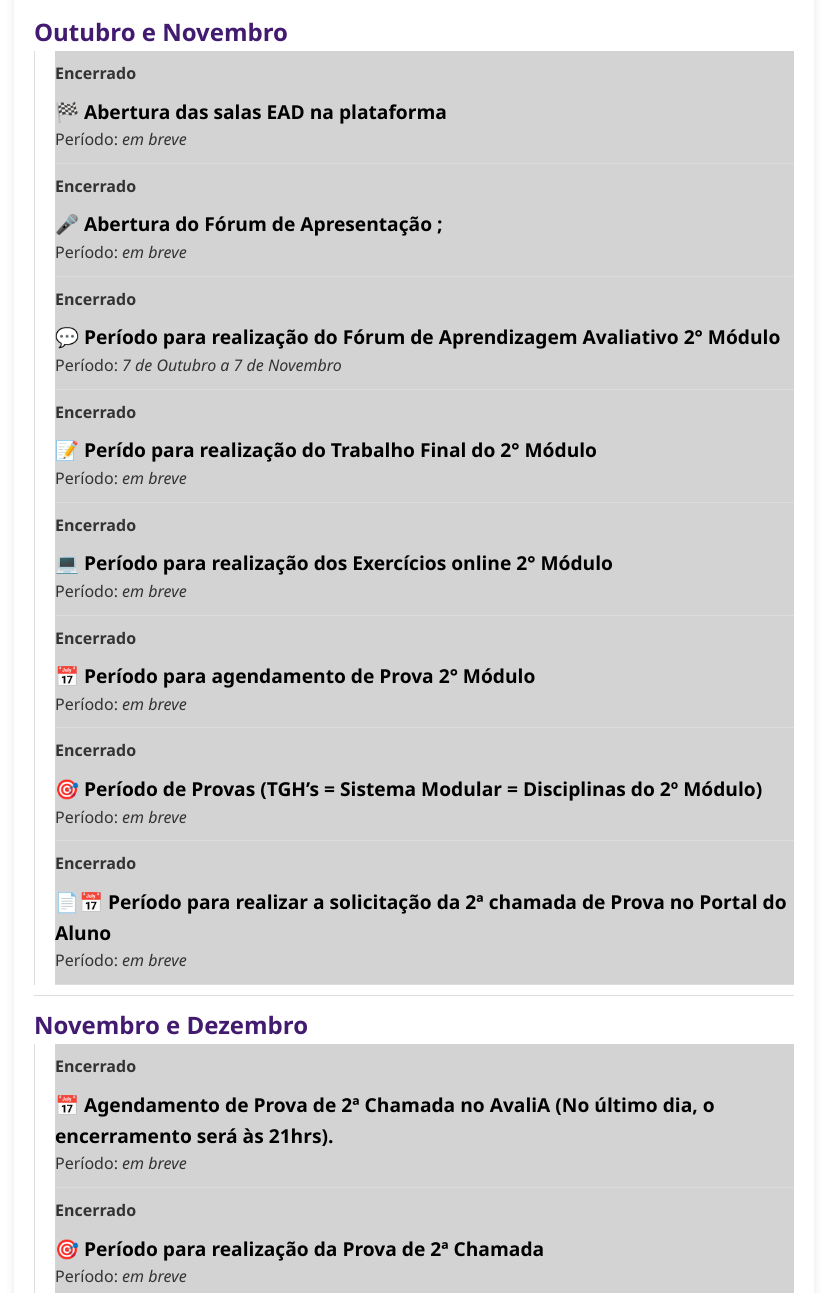
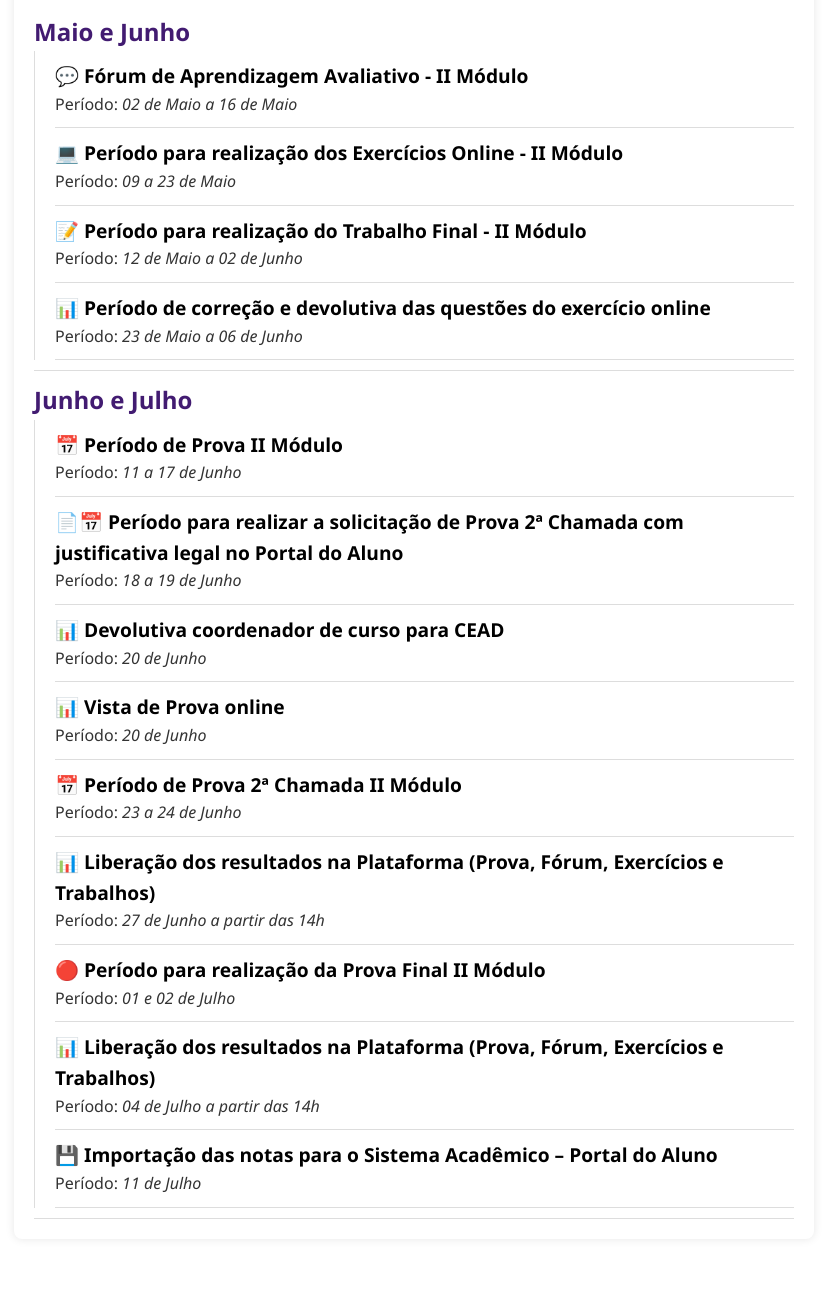
Before and after one commit to avauniceplac/2_MODULO_2025, a plain HTML site: page index.html in a window 1280 px wide. Shown: the part 259-1552 px from the top of the page, without its empty margins (226-1051 px from the left). Drawn offline with nearby package versions, Linux system fonts and the light colour scheme.

Commit message:
Update index.html
a

```diff
--- a/index.html
+++ b/index.html
@@ -5,7 +5,7 @@
     <meta name="viewport" content="width=device-width, initial-scale=1.0">
     <link rel="stylesheet" href="https://stackpath.bootstrapcdn.com/bootstrap/4.1.3/css/bootstrap.min.css" integrity="sha384-MCw98/SFnGE8fJT3GXwEOngsV7Zt27NXFoaoApmYm81iuXoPkFOJwJ8ERdknLPMO" crossorigin="anonymous">
     <link href="https://fonts.googleapis.com/css2?family=Anton&display=swap" rel="stylesheet">
-    <title>Cronograma EAD 2024.2</title>
+    <title>Cronograma EAD 2025/1</title>
     <link rel="stylesheet" href="style.css">
     <script src="script.js"></script>
 </head>
@@ -19,119 +19,105 @@
         <a class="btn btn-success btn-custom" href="https://drive.google.com/file/d/1edcUrjiou9pvg4Gs7OFMLjKBd-2nb78y/view?usp=drive_link" target="_blank" role="button" id="color"><strong>CRONOGRAMA COMPLETO <br> CLIQUE AQUI</strong></a>
 
         <div class="month-list">
-            <!-- EVENTOS - OUTUBRO E NOVEMBRO -->
+            <!-- EVENTOS - MAIO E JUNHO -->
             <div class="month-category">
-                <div class="month-title">Outubro e Novembro</div>
+                <div class="month-title">Maio e Junho</div>
                 <div class="event-list">
-                    <!-- ABERTURA DAS SALAS EAD NA PLATAFORMA -->
-                    <div class="event-item" data-start="2024-10-07" data-end="2024-12-25">
-                        <div class="event-title">&#127937; Abertura das salas EAD na plataforma</div>
+                    <!-- FÓRUM DE APRENDIZAGEM AVALIATIVO -->
+                    <div class="event-item" data-start="2025-05-02" data-end="2025-05-16">
+                        <div class="event-title">&#128172; Fórum de Aprendizagem Avaliativo - II Módulo</div>
                         <div class="event-details">
-                            Período: <span class="event-period">em breve</span>
-                        </div>
-                    </div>
-                    <!-- ABERTURA DO FÓRUM DE APRESENTAÇÃO  -->
-                    <div class="event-item" data-start="2024-10-07" data-end="2024-12-25">
-                        <div class="event-title">&#127908 Abertura do Fórum de Apresentação ;</div>
-                        <div class="event-details">
-                            Período: <span class="event-period">em breve</span>
-                        </div>
-                    </div>
-                      <!-- FÓRUM DE APRENDIZAGEM AVALIATIVO -->
-                      <div class="event-item" data-start="2024-10-07" data-end="2024-11-09">
-                        <div class="event-title">&#128172; Período para realização do Fórum de Aprendizagem Avaliativo 2° Módulo </div>
-                        <div class="event-details">
-                            Período: <span class="event-period">7 de Outubro a 7 de Novembro</span>
-                        </div>
-                    </div>
-                    <!-- TRABALHO BIMESTRAL -->
-                    <div class="event-item" data-start="2024-10-14" data-end="2024-11-13">
-                        <div class="event-title">&#128221; Perído para realização do Trabalho Final do 2° Módulo </div>
-                        <div class="event-details">
-                            Período: <span class="event-period">em breve</span>
+                            Período: <span class="event-period">02 de Maio a 16 de Maio</span>
                         </div>
                     </div>
                     <!-- EXERCÍCIOS ONLINE -->
-                    <div class="event-item" data-start="2024-10-21" data-end="2024-11-13">
-                        <div class="event-title">&#128187; Período para realização dos Exercícios online 2° Módulo</div>
+                    <div class="event-item" data-start="2025-05-09" data-end="2025-05-23">
+                        <div class="event-title">&#128187; Período para realização dos Exercícios Online - II Módulo</div>
                         <div class="event-details">
-                            Período: <span class="event-period">em breve</span>
+                            Período: <span class="event-period">09 a 23 de Maio</span>
                         </div>
                     </div>
-                     <!-- AGENDAMENTO PROVA 2º MÓDULO -->
-                    <div class="event-item" data-start="2024-11-18" data-end="2024-11-21">
-                        <div class="event-title">&#128197; Período para agendamento de Prova 2° Módulo</div>
+                    <!-- TRABALHO FINAL -->
+                    <div class="event-item" data-start="2025-05-12" data-end="2025-06-02">
+                        <div class="event-title">&#128221; Período para realização do Trabalho Final - II Módulo</div>
                         <div class="event-details">
-                            Período: <span class="event-period">em breve</span>
+                            Período: <span class="event-period">12 de Maio a 02 de Junho</span>
                         </div>
                     </div>
-                      <!-- PERÍODO DE  PROVA DO 2º MÓDULO -->
-                    <div class="event-item" data-start="2024-11-21" data-end="2024-11-29">
-                        <div class="event-title">&#127919; Período de Provas (TGH’s = Sistema Modular = Disciplinas do 2º Módulo)</div>
+                    <!-- CORREÇÃO E DEVOLUTIVA DOS EXERCÍCIOS ONLINE -->
+                    <div class="event-item" data-start="2025-05-23" data-end="2025-06-06">
+                        <div class="event-title">&#128202; Período de correção e devolutiva das questões do exercício online</div>
                         <div class="event-details">
-                            Período: <span class="event-period">em breve</span>
-                        </div>
-                    </div>
-                     <!-- PERÍODO PARA REALIZAR A SOLICITAÇÃO DA 2ª CHAMADA DE PROVA COM JUSTIFICATIVA LEGAL) -->
-                    <div class="event-item" data-start="2024-11-22" data-end="2024-11-29">
-                        <div class="event-title">&#128196;&#128197; Período para realizar a solicitação da 2ª chamada de Prova no Portal do Aluno</div>
-                        <div class="event-details">
-                            Período: <span class="event-period">em breve</span>
+                            Período: <span class="event-period">23 de Maio a 06 de Junho</span>
                         </div>
                     </div>
                 </div>
             </div>
-            <!-- EVENTOS - NOVEMBRO E DEZEMBRO -->
+            <!-- EVENTOS - JUNHO E JULHO -->
             <div class="month-category">
-                <div class="month-title">Novembro e Dezembro</div>
+                <div class="month-title">Junho e Julho</div>
                 <div class="event-list">
-                    <!-- AGENDAMENTO DA PROVA DE 2º CHAMADA NO AVALIA -->
-                    <div class="event-item" data-start="2024-11-29" data-end="2024-12-04">
-                        <div class="event-title">&#128197; Agendamento de Prova de 2ª Chamada no AvaliA (No último dia, o encerramento será às 21hrs). </div>
+                    <!-- PERÍODO DE PROVA -->
+                    <div class="event-item" data-start="2025-06-11" data-end="2025-06-17">
+                        <div class="event-title">&#128197; Período de Prova II Módulo</div>
                         <div class="event-details">
-                            Período: <span class="event-period">em breve</span>
+                            Período: <span class="event-period">11 a 17 de Junho</span>
                         </div>
                     </div>
-                    <!-- REALIZAÇÃO PROVA DE 2A CHAMADA -->
-                    <div class="event-item" data-start="2024-12-03" data-end="2024-12-07">
-                        <div class="event-title">&#127919; Período para realização da Prova de 2ª Chamada</div>
+                    <!-- SOLICITAÇÃO DE PROVA 2ª CHAMADA -->
+                    <div class="event-item" data-start="2025-06-18" data-end="2025-06-19">
+                        <div class="event-title">&#128196;&#128197; Período para realizar a solicitação de Prova 2ª Chamada com justificativa legal no Portal do Aluno</div>
                         <div class="event-details">
-                            Período: <span class="event-period">em breve</span>
+                            Período: <span class="event-period">18 a 19 de Junho</span>
                         </div>
                     </div>
-                      <!-- LIBERAÇÃO DE RESULTADOS-->
-                      <div class="event-item" data-start="2024-12-06" data-end="2024-12-25">
-                        <div class="event-title">&#128202; Liberação dos resultados na plataforma (prova, fórum, exercícios e trabalhos) </div>
+                    <!-- DEVOLUTIVA COORDENADOR DE CURSO -->
+                    <div class="event-item" data-start="2025-06-20" data-end="2025-06-20">
+                        <div class="event-title">&#128202; Devolutiva coordenador de curso para CEAD</div>
                         <div class="event-details">
-                            Período: <span class="event-period">em breve</span>
+                            Período: <span class="event-period">20 de Junho</span>
                         </div>
                     </div>
-                    <!-- AGENDAMENTO PROVA FINAL -->
-                    <div class="event-item" data-start="2024-12-09" data-end="2024-12-12">
-                        <div class="event-title">&#128308; Agendamento de Prova Final</div>
+                    <!-- VISTA DE PROVA ONLINE -->
+                    <div class="event-item" data-start="2025-06-20" data-end="2025-06-20">
+                        <div class="event-title">&#128202; Vista de Prova online</div>
                         <div class="event-details">
-                            Período: <span class="event-period">em breve</span>
+                            Período: <span class="event-period">20 de Junho</span>
                         </div>
                     </div>
-                    <!-- PERÍODO PARA REALIZAÇÃO DA PROVA FINAL MÓDULO II -->
-                    <div class="event-item" data-start="2024-12-10" data-end="2024-12-13">
-                        <div class="event-title">&#127919; Período para realização da Prova Final Módulo II</div>
+                    <!-- PERÍODO DE PROVA 2ª CHAMADA -->
+                    <div class="event-item" data-start="2025-06-23" data-end="2025-06-24">
+                        <div class="event-title">&#128197; Período de Prova 2ª Chamada II Módulo</div>
                         <div class="event-details">
-                            Período: <span class="event-period">em breve</span>
+                            Período: <span class="event-period">23 a 24 de Junho</span>
                         </div>
                     </div>
-                    <!-- LIBERAÇÃO DOS RESULTADOS NO AVA -->
-                    <div class="event-item" data-start="2024-12-12" data-end="2024-12-25">
-                        <div class="event-title">&#128202; Liberação dos resultados AVA – PLATAFORMA A (Prova Final). No Portal do aluno apenas no final do semestre.</div>
+                    <!-- LIBERAÇÃO DOS RESULTADOS NA PLATAFORMA -->
+                    <div class="event-item" data-start="2025-06-27" data-end="2025-06-27">
+                        <div class="event-title">&#128202; Liberação dos resultados na Plataforma (Prova, Fórum, Exercícios e Trabalhos)</div>
                         <div class="event-details">
-                            Período: <span class="event-period">em breve</span>
+                            Período: <span class="event-period">27 de Junho a partir das 14h</span>
+                        </div>
+                    </div>
+                    <!-- PROVA FINAL -->
+                    <div class="event-item" data-start="2025-07-01" data-end="2025-07-02">
+                        <div class="event-title">&#128308; Período para realização da Prova Final II Módulo</div>
+                        <div class="event-details">
+                            Período: <span class="event-period">01 e 02 de Julho</span>
+                        </div>
+                    </div>
+                    <!-- LIBERAÇÃO DOS RESULTADOS NA PLATAFORMA -->
+                    <div class="event-item" data-start="2025-07-04" data-end="2025-07-04">
+                        <div class="event-title">&#128202; Liberação dos resultados na Plataforma (Prova, Fórum, Exercícios e Trabalhos)</div>
+                        <div class="event-details">
+                            Período: <span class="event-period">04 de Julho a partir das 14h</span>
                         </div>
                     </div>
                     <!-- IMPORTAÇÃO DAS NOTAS PARA O SISTEMA ACADÊMICO -->
-                    <div class="event-item" data-start="2024-12-16" data-end="2024-12-25">
+                    <div class="event-item" data-start="2025-07-11" data-end="2025-07-11">
                         <div class="event-title">&#128190; Importação das notas para o Sistema Acadêmico – Portal do Aluno</div>
                         <div class="event-details">
-                            Período: <span class="event-period">em breve</span>
+                            Período: <span class="event-period">11 de Julho</span>
                         </div>
                     </div>
                 </div>
```
